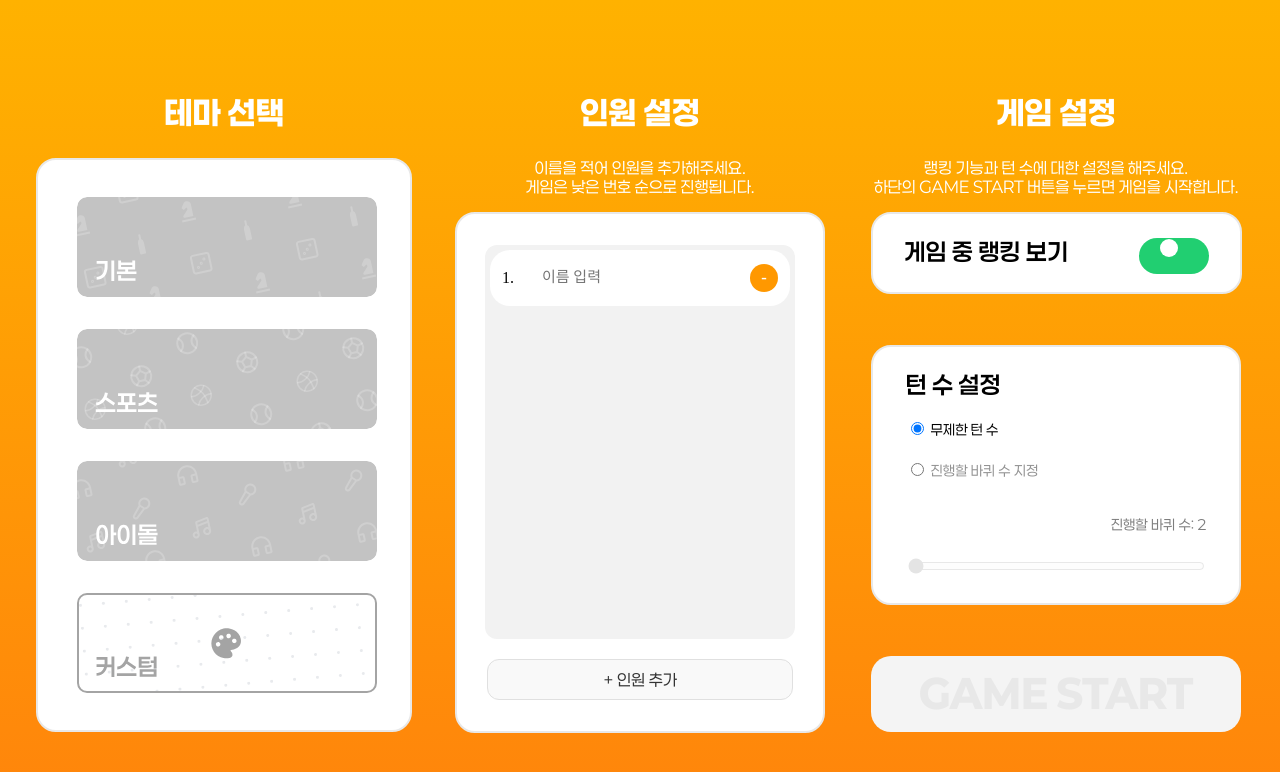
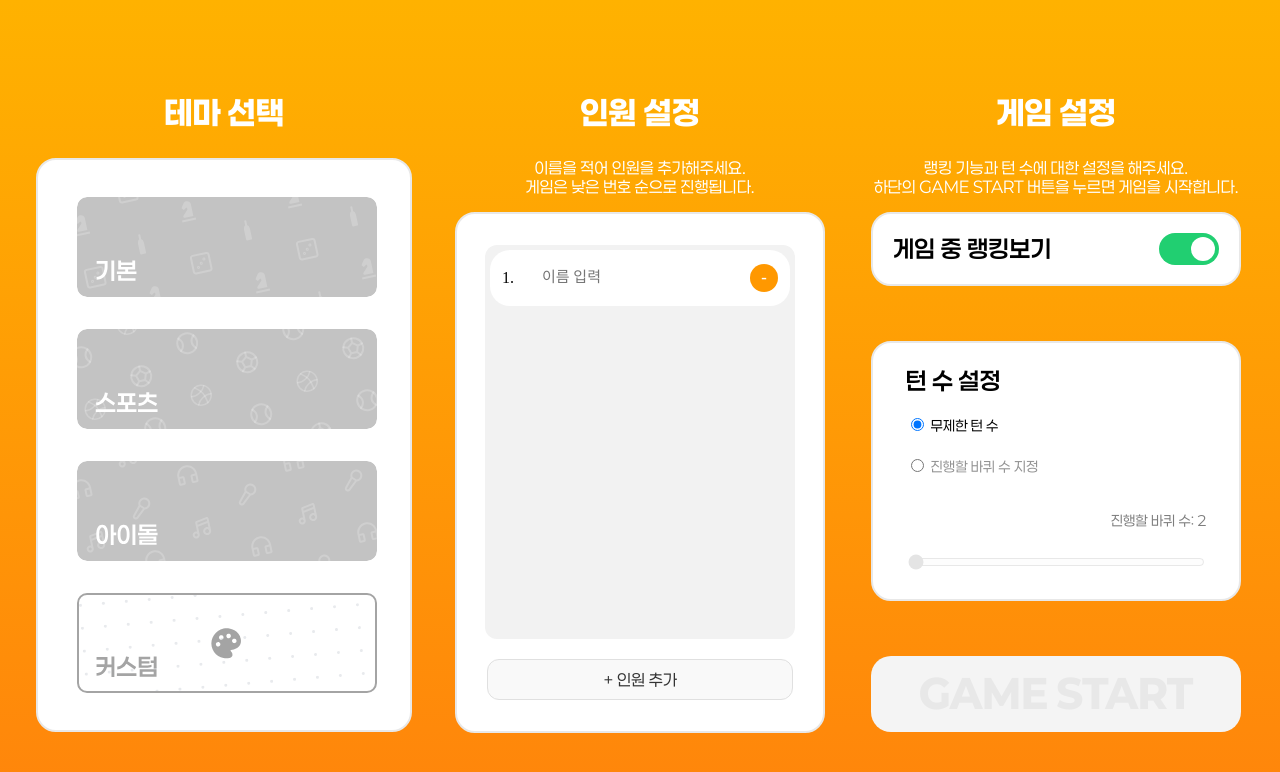
Before and after one commit to thisminji/2025-simba-2-marblekiri, a Django app: page /setup/ in a window 1280 px wide. Shown: the top 772 px of the page. Run offline with Django 5.2, Linux system fonts and the light colour scheme.

Commit message:
[FE]feat: setup 토클, 버튼 수정

```diff
--- a/main/templates/main/setup.html
+++ b/main/templates/main/setup.html
@@ -143,14 +143,14 @@
             </p>
             <div class="game-options3">
               <label class="toggle-label">
-                게임 중 랭킹 보기
+                게임 중 랭킹보기
                 <input
                   type="checkbox"
                   name="show_ranking"
                   id="ranking-toggle"
                   checked
                 />
-                <span class="slider"></span>
+                <span class="toggleButton"></span>
               </label>
 
               <div class="turn-setting">
--- a/marblekiri/static/css/setup.css
+++ b/marblekiri/static/css/setup.css
@@ -283,64 +323,62 @@ body.selected-custom {
   /* align-items: center; */
   flex-shrink: 0;
 }
-/* 게임 설정 */
+/* toggle-label 기본 스타일 */
 .toggle-label {
   display: flex;
-  width: 365px;
-  height: 30px;
-  padding: 24px 1px;
-  flex-direction: row;
-  justify-content: space-around;
-
-  gap: 10px;
-  flex-shrink: 0;
-  align-self: stretch;
+  align-items: center;
+  justify-content: space-between;
+  height: 70px;
+  padding: 0 20px;
   border-radius: 20px;
-  border: 2px solid var(--Main-Disabled-2, #e8e8e8);
+  border: 2px solid #e8e8e8;
   background: #fff;
   color: #000;
-  text-align: center;
   font-family: Paperlogy;
   font-size: 24px;
-  font-style: normal;
   font-weight: 600;
-  line-height: normal;
 }
 
-/* 토글 스위치 커스텀 */
+/* 체크박스 숨기기 */
 .toggle-label input[type="checkbox"] {
   display: none;
 }
 
-.toggle-label .slider {
-  width: 70px;
-  height: 36px;
+/* 토글 버튼 외형 */
+.toggleButton {
+  position: relative;
+  width: 60px;
+  height: 32px;
   background-color: #ccc;
-  border-radius: 50px;
-  position: relative;
-  transition: background 0.3s;
+  border-radius: 32px;
+  transition: background-color 0.3s;
+  cursor: pointer;
 }
 
-.toggle-label .slider::before {
+/* 내부 동그라미 (왼쪽 정렬 기본) */
+.toggleButton::before {
   content: "";
   position: absolute;
-  width: 18px;
-  height: 18px;
-  left: 1px;
-  top: 1px;
+  left: 4px;
+  top: 4px;
+  width: 24px;
+  height: 24px;
   background-color: white;
   border-radius: 50%;
-  transition: 0.3s;
+  transition: transform 0.3s;
 }
 
-/* 체크됐을 때 토글 애니메이션 */
-.toggle-label input:checked + .slider {
+/* 체크 시: 초록색 배경 + 동그라미 오른쪽 이동 */
+.toggle-label input:checked + .toggleButton {
   background-color: #21cf71;
 }
 
-.toggle-label input:checked + .slider::before {
-  transform: translateX(20px);
+.toggle-label input:checked + .toggleButton::before {
+  transform: translateX(28px);
 }
+.toggleButton {
+}
+
 /*게임 턴 수  박스 레이아웃*/
 .turn-setting {
   display: flex;
```
Also changed, not shown: other parts of marblekiri/static/css/setup.css (+45 -5 lines).
